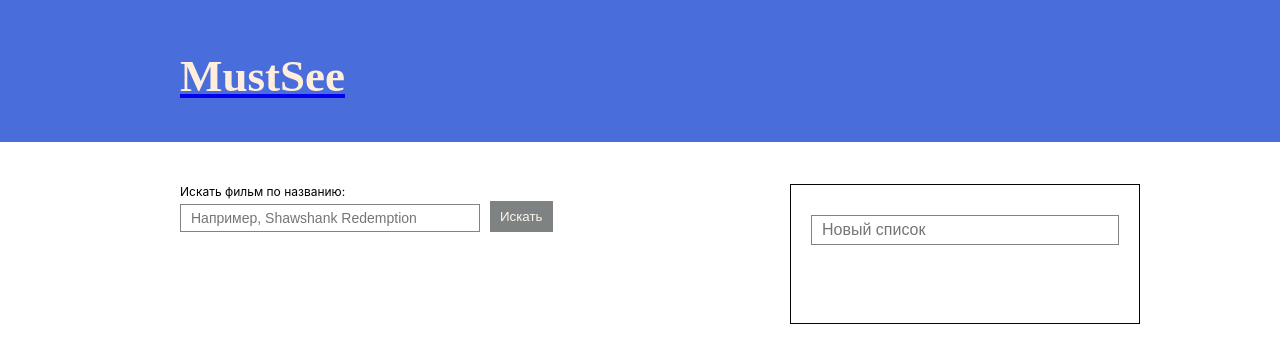
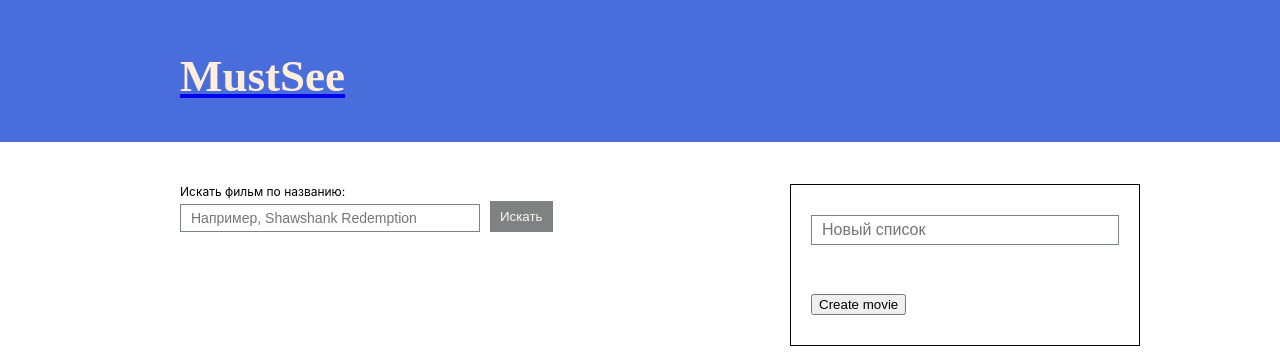
Before and after one commit to zziyad/algoritmika_m4, a React (Create React App) app: page / in a window 1280 px wide. Shown: the top 354 px of the page. Built offline with nearby package versions, Linux system fonts and the light colour scheme.

Commit message:
change save list button functionality

```diff
--- a/src/components/Favorites/Favorites.js
+++ b/src/components/Favorites/Favorites.js
@@ -1,18 +1,20 @@
 import React, { useState } from 'react';
 import { selectAllFavoriteMovies, selectAllMoviIdList, removeMoviesFromFavorites } from '../../store/movieSlice';
 import { useDispatch, useSelector } from 'react-redux';
-import { useNavigate } from 'react-router-dom';
-import { useCreateMovieMutation } from '../../services/saveListApi'
+import { Link } from 'react-router-dom';
+import { useCreateMovieMutation } from '../../services/saveListApi';
 import './index.css';
 
 function Favorites() {
 
   const [title, setTitle] = useState('');
-  const [createMovie] = useCreateMovieMutation();
-  const navigate = useNavigate();
+  const [createMovie, { data, isLoading }] = useCreateMovieMutation();
+  // const navigate = useNavigate();
   const favoritesList = useSelector(selectAllFavoriteMovies);
   const movies = useSelector(selectAllMoviIdList);
   const dispatch = useDispatch();
+  const [showLink, setShowLink] = useState(false);
+
 
   const removeFromFavorites = (id) => {
     dispatch(removeMoviesFromFavorites(id))
@@ -22,12 +24,8 @@ function Favorites() {
   const saveFavorites = async () => {
     if (title.trim() === '') return alert('Укажите имя списка ');
     const mylist = { title, movies }
-    const result = await createMovie(mylist);
-
-    if (result.data) {
-      const id = result.data.id;
-      navigate(`/list/${id}`);
-    }
+    await createMovie(mylist);
+    setShowLink(true);
   }
 
   return (
@@ -47,14 +45,13 @@ function Favorites() {
         })}
       </ul>
 
-      {favoritesList.length > 0 &&
-        <button type="button"
-          className="favorites__save"
-          onClick={() => saveFavorites()}
-        >
-          Сохранить список
+      {!showLink ? (
+        <button type="submit" disabled={isLoading} onClick={() => saveFavorites()}>
+          {isLoading ? 'Creating movie...' : 'Create movie'}
         </button>
-      }
+      ) : (
+        <Link to={`/list/${data.id}`}>Go to movie list {title}</Link>
+      )}
 
     </div>
   );
```
